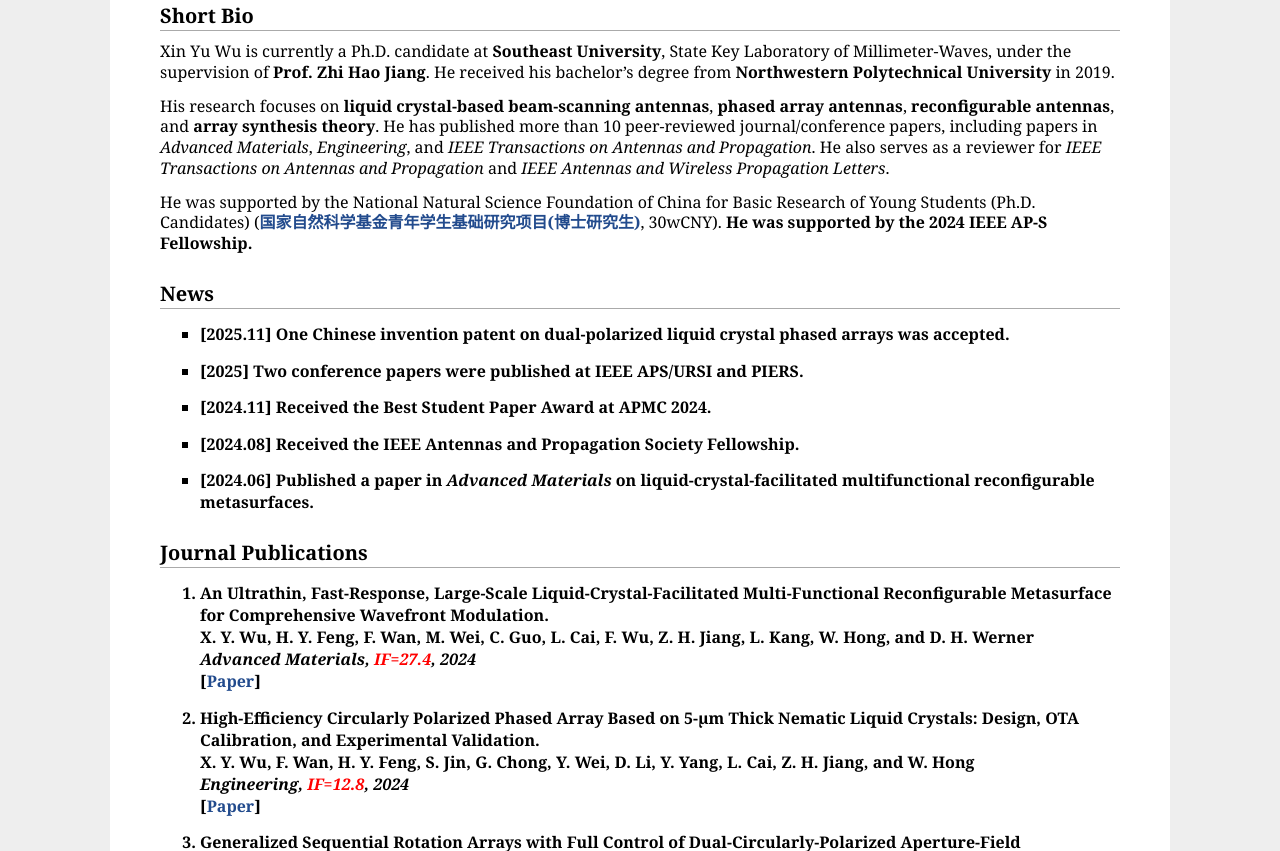
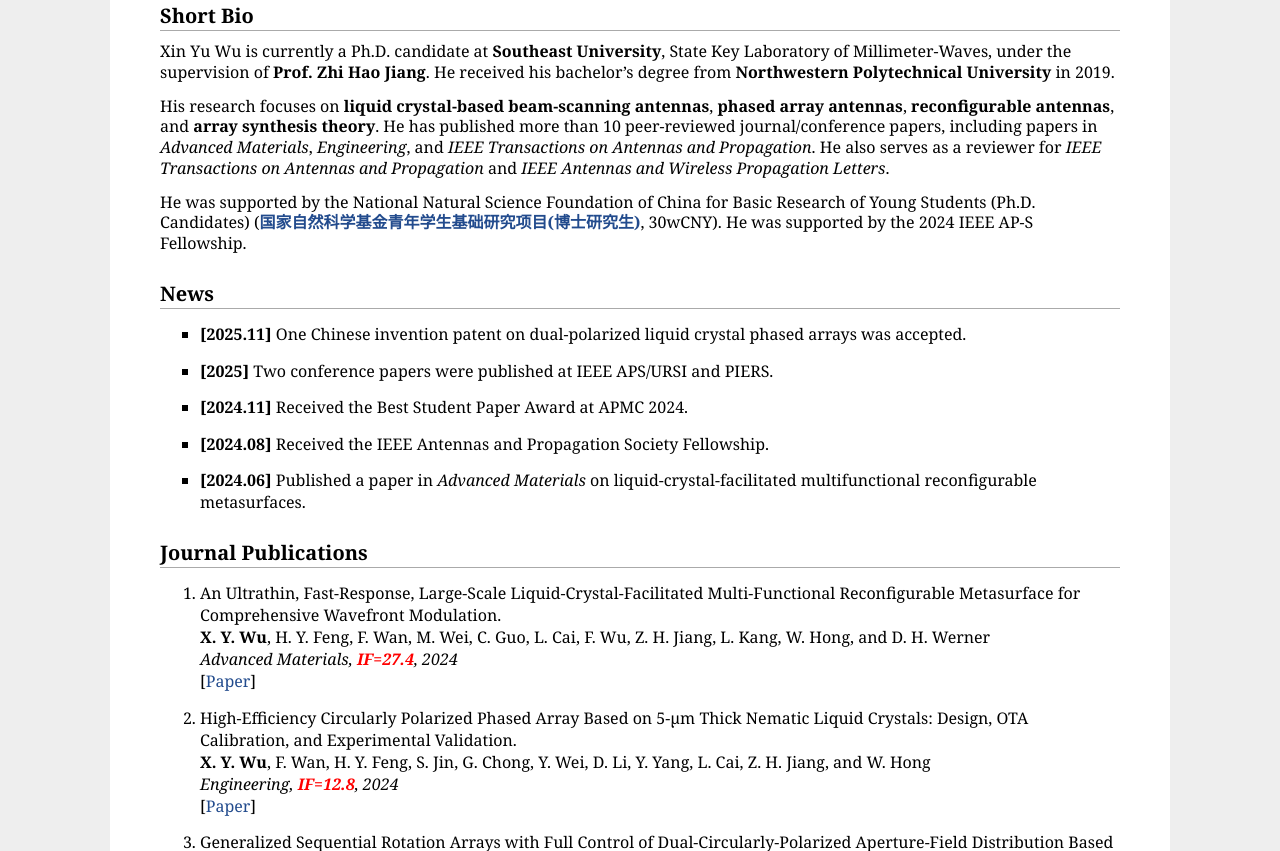
Before and after one commit to xinyuwu0415/xinyuwu0415.github.io, a Jekyll site: the page index.html, which Jekyll copies as it is, in a window 1280 px wide and 900 px high, scrolled down 333 px, cut to the strip 49-900 px from the top of the window. Built offline with Jekyll 4.4.1, drawn with Linux system fonts in a browser that asks for light colours.

```diff
--- a/index.html
+++ b/index.html
@@ -59,7 +59,7 @@
 </p>
 
 <p>
-  He was supported by the National Natural Science Foundation of China for Basic Research of Young Students (Ph.D. Candidates) (<a href="https://baike.baidu.com/item/%E5%9B%BD%E5%AE%B6%E8%87%AA%E7%84%B6%E7%A7%91%E5%AD%A6%E5%9F%BA%E9%87%91/9951549" target="_blank"><b>国家自然科学基金青年学生基础研究项目(博士研究生)</b></a>, 30wCNY). <b>
+  He was supported by the National Natural Science Foundation of China for Basic Research of Young Students (Ph.D. Candidates) (<a href="https://baike.baidu.com/item/%E5%9B%BD%E5%AE%B6%E8%87%AA%E7%84%B6%E7%A7%91%E5%AD%A6%E5%9F%BA%E9%87%91/9951549" target="_blank"><b>国家自然科学基金青年学生基础研究项目(博士研究生)</b></a>, 30wCNY).
   He was supported by the 2024 IEEE AP-S Fellowship.
 </p>
 
```
